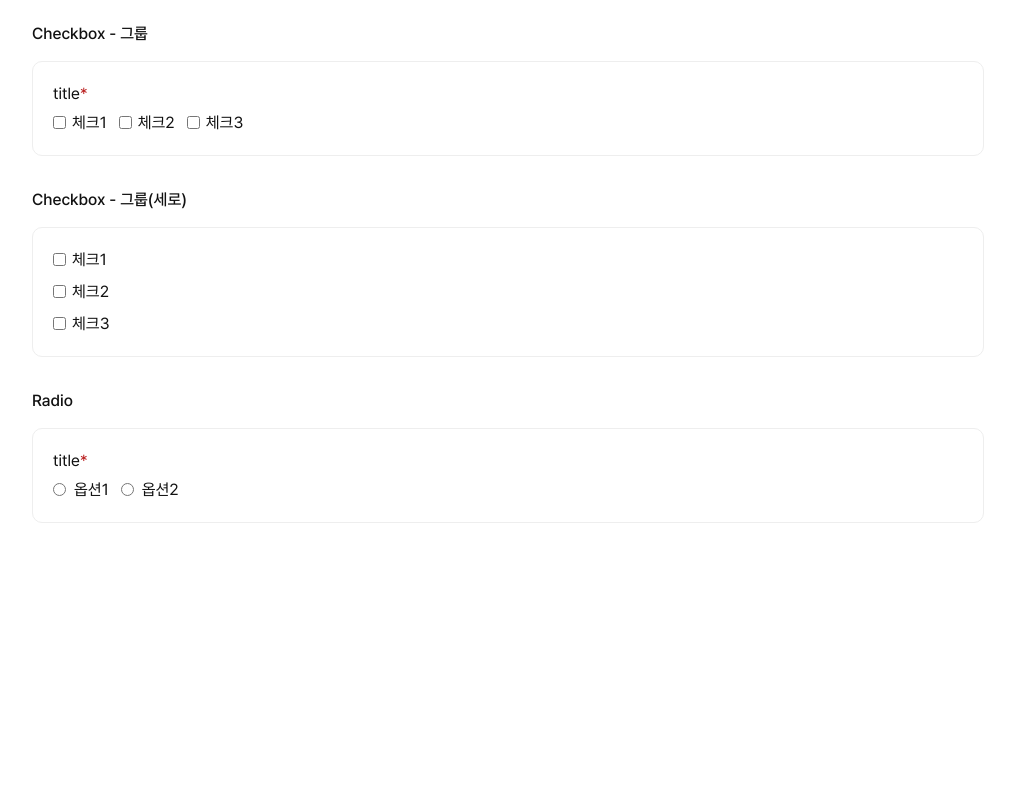
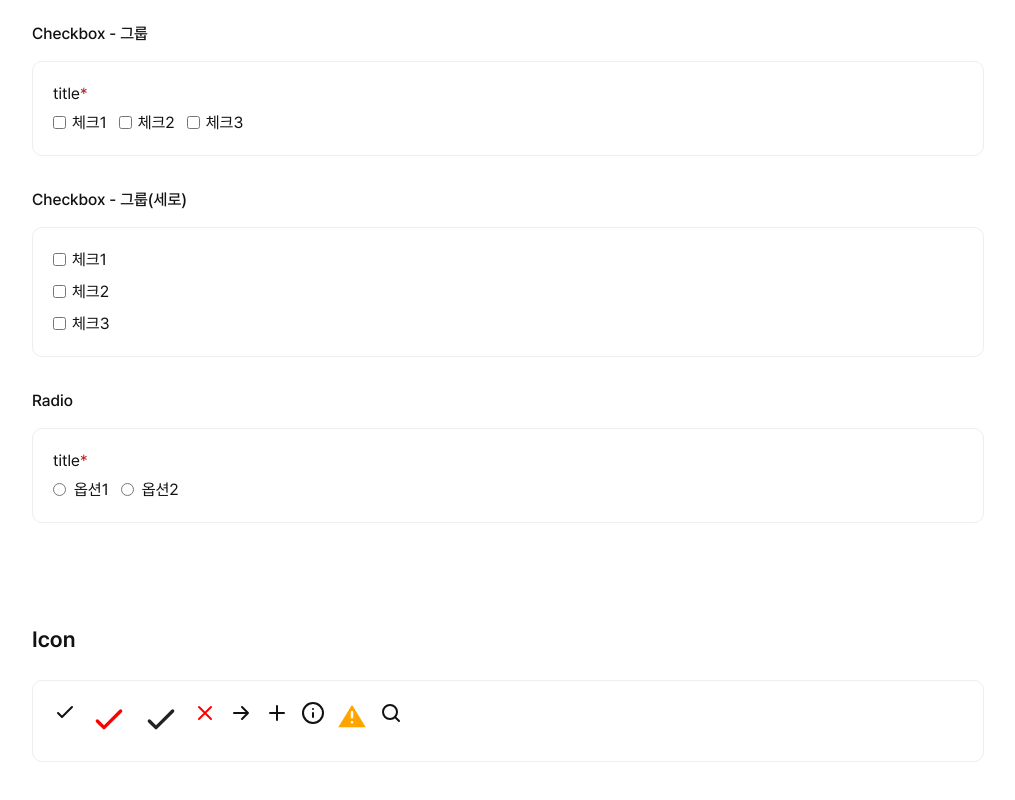
Before and after one commit to ansehee324-r/react-pub-guide, a Next.js app: page /guide in a window 1280 px wide. Shown: the part 1530-2330 px from the top of the page, without its empty margins (32-1047 px from the left). Before the commit the page ends 2193 px from the top, so only its background shows below. Built offline with nearby package versions, Linux system fonts and the light colour scheme.

Commit message:
feat: Icon 컴포넌트 추가

```diff
--- a/src/app/guide/page.tsx
+++ b/src/app/guide/page.tsx
@@ -9,6 +9,7 @@ import Input from '@/components/form/Input';
 import Radio from '@/components/form/Radio';
 import Select from '@/components/form/Select';
 import Textarea from '@/components/form/Textarea';
+import Icon from '@/components/Icon/Icon';
 import Container from '@/components/layout/Container';
 
 import styles from './page.module.css';
@@ -179,7 +180,34 @@ export default function GuidePage() {
               />
             </div>
           </div>
+        </section>
 
+        <section className={styles.section}>
+          <h2>Icon</h2>
+
+          <div>
+            <div className={`${styles.box} ${styles['box--flex']}`}>
+              <Icon name='check' />
+              <Icon name='check' color='red' width={40} height={40} />
+              <Icon color='#222' size={40}>
+                <path
+                  d='M5 12l4 4L19 6'
+                  fill='none'
+                  stroke='currentColor'
+                  strokeWidth='2'
+                  strokeLinecap='round'
+                  strokeLinejoin='round'
+                />
+              </Icon>
+
+              <Icon name='close' color='red' />
+              <Icon name='arrowRight' />
+              <Icon name='plus' />
+              <Icon name='info' />
+              <Icon name='warn' size={30} color='orange' />
+              <Icon name='search' />
+            </div>
+          </div>
         </section>
       </div>
       <div className={styles.guideItem}>
--- /dev/null
+++ b/src/components/Icon/Icon.tsx
@@ -0,0 +1,48 @@
+// components/Icon.tsx
+import { ReactNode } from 'react';
+
+import { iconData, IconName } from './iconData';
+
+interface IconProps {
+  name?: IconName;
+  children?: ReactNode;
+  width?: number;
+  height?: number;
+  size?: number;
+  color?: string;
+  viewBox?: string;
+  'aria-label'?: string;
+}
+
+export default function Icon({
+  name,
+  children,
+  width,
+  height,
+  size = 24,
+  color = 'currentColor',
+  viewBox = '0 0 24 24',
+  'aria-label': ariaLabel,
+}: IconProps) {
+  const content = name ? iconData[name] : children;
+
+  if(!content) return null;
+
+  const w = width ?? size;
+  const h = height ?? size;
+
+  return (
+    <svg
+      width={w}
+      height={h}
+      viewBox={viewBox}
+      color={color}
+      xmlns='http://www.w3.org/2000/svg'
+      role={ariaLabel ? 'img' : undefined}
+      aria-hidden={ariaLabel ? undefined : true}
+      aria-label={ariaLabel}
+    >
+      {content}
+    </svg>
+  );
+}
--- /dev/null
+++ b/src/components/Icon/iconData.tsx
@@ -0,0 +1,103 @@
+import { ReactNode } from 'react';
+
+export type IconName =
+  | 'check'
+  | 'close'
+  | 'arrowRight'
+  | 'plus'
+  | 'info'
+  | 'warn'
+  | 'search';
+
+/**
+ * - stroke 기반 아이콘은 반드시 fill="none"
+ * - 색상은 currentColor 기준
+ */
+export const iconData: Record<IconName, ReactNode> = {
+  check: (
+    <path
+      d='M5 12l4 4L19 6'
+      fill='none'
+      stroke='currentColor'
+      strokeWidth='2'
+      strokeLinecap='round'
+      strokeLinejoin='round'
+    />
+  ),
+  close: (
+    <path
+      d='M6 6l12 12M6 18L18 6'
+      stroke='currentColor'
+      strokeWidth='2'
+      strokeLinecap='round'
+    />
+  ),
+  arrowRight: (
+    <path
+      d='M5 12h14M13 6l6 6-6 6'
+      stroke='currentColor'
+      strokeWidth='2'
+      strokeLinecap='round'
+      strokeLinejoin='round'
+      fill='none'
+    />
+  ),
+  plus: (
+    <path
+      d='M12 5v14M5 12h14'
+      stroke='currentColor'
+      strokeWidth='2'
+      strokeLinecap='round'
+    />
+  ),
+  info: (
+    <>
+      <circle
+        cx='12'
+        cy='12'
+        r='10'
+        stroke='currentColor'
+        strokeWidth='2'
+        fill='none'
+      />
+      <path
+        d='M12 16v-4M12 8h.01'
+        stroke='currentColor'
+        strokeWidth='2'
+        strokeLinecap='round'
+      />
+    </>
+  ),
+  warn: (
+    <>
+      <path
+        d='M12 3L1 21h22L12 3z'
+        fill='currentColor'
+      />
+      <path
+        d='M12 9v4M12 17h.01'
+        stroke='#fff'
+        strokeWidth='2'
+        strokeLinecap='round'
+      />
+    </>
+  ),
+  search: (
+    <>
+      <circle
+        cx='11'
+        cy='11'
+        r='7'
+        stroke='currentColor'
+        strokeWidth='2'
+        fill='none'
+      />
+      <path
+        d='M20 20l-4-4'
+        stroke='currentColor'
+        strokeWidth='2'
+        strokeLinecap='round'
+      />
+    </>
+  ),
+};
```
